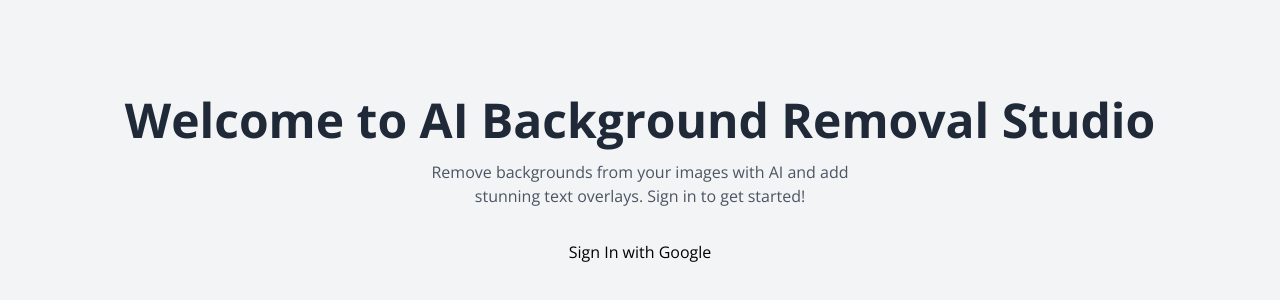
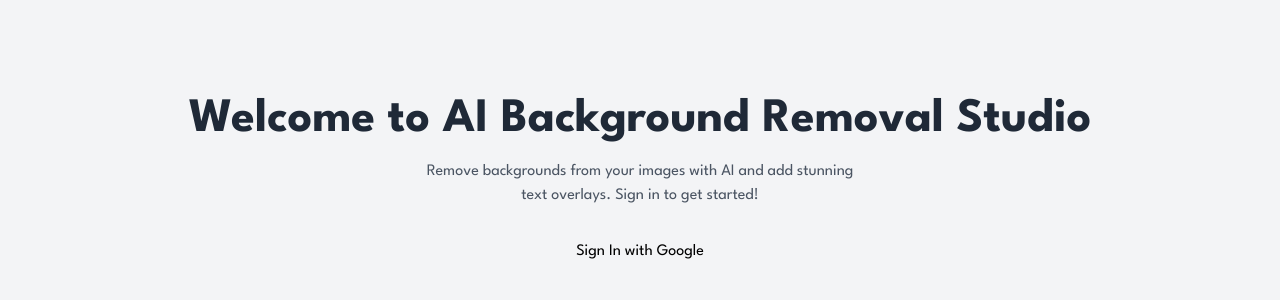
Before and after one commit to harryyking/AfriPayments, a Next.js app: page / in a window 1280 px wide. Shown: the part 220-520 px from the top of the page. Built offline with nearby package versions, Linux system fonts and the light colour scheme; a web font is replaced by a local one.

Commit message:
add lays

```diff
--- a/app/layout.tsx
+++ b/app/layout.tsx
@@ -16,7 +16,7 @@ export default function RootLayout({ children }: { children: React.ReactNode })
     <html lang="en" >
       <body className={brandFont.className} data-theme="emerald">
         <Provider>
-          <div className={fontOptions.map(font => font.fontObject.className).join(" ")}>
+          <div>
             {children}
 
           </div>
```
